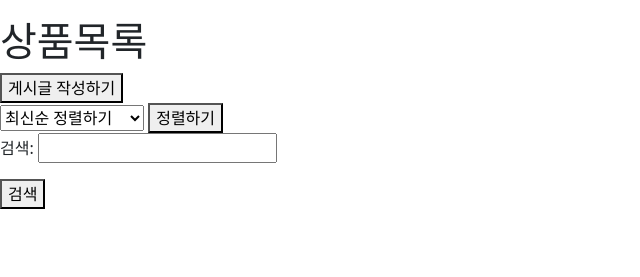
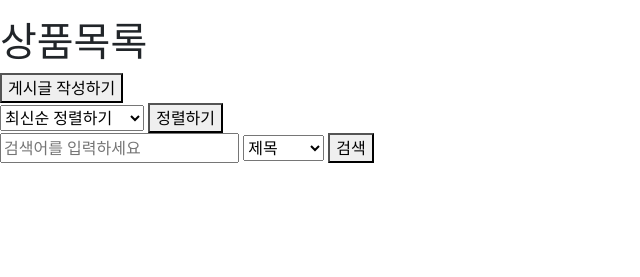
Before and after one commit to qwerrrqw/spartamarket, a Django app: page /products/ in a window 1280 px wide. Shown: the part 69-346 px from the top of the page, without its empty margins (0-640 px from the left). Run offline with Django 4.2, Linux system fonts and the light colour scheme; data that the repository does not hold is empty.

Commit message:
commit
해시태그 검색 기능 추가
드롭다운 목록 추가해서 작성자, 제목, 내용, 해시태그 별로 검색할 수
있도록 기능 추가

```diff
--- a/spartamarket/products/templates/products/product.html
+++ b/spartamarket/products/templates/products/product.html
@@ -14,10 +14,18 @@
             <button type="submit">정렬하기</button>
         </form>
 
-    <form action="{% url 'products:search' %}" method="GET">
-    {{ search_form.as_p}}
-        <button type="submit">검색</button>
-    </form>
+        <form action="{% url 'products:search' %}" method="GET">
+            <input type="text" name="search_word" placeholder="검색어를 입력하세요" required>
+
+            <select name="type">
+                <option value="title">제목</option>
+                <option value="content">내용</option>
+                <option value="author">작성자</option>
+                <option value="hashtag">해시태그</option> <!-- 해시태그 옵션 추가 -->
+            </select>
+
+            <button type="submit">검색</button>
+        </form>
 
     {% for article in articles %}
         <a href="{% url 'products:product_detail' article.pk %}">
--- a/spartamarket/products/views.py
+++ b/spartamarket/products/views.py
@@ -76,7 +76,7 @@ def edit(request, pk):
     return render(request, "products/edit.html", context)
 
 
-# Update view
+
 @login_required
 def update(request, pk):
     product = get_object_or_404(Article, pk=pk)
@@ -112,12 +112,25 @@ def update(request, pk):
 
 def search(request):
     search_word = request.GET.get("search_word")
-    article_list = Article.objects.filter(
-        Q(title__icontains=search_word) |
-        Q(content__icontains=search_word) |
-        Q(author__username__icontains=search_word)
-        # 해시태그 추가 필요
-    ).distinct()
+    search_type = request.GET.get("type")  # 검색 타입 추가
+
+    # 검색 타입에 따라 필터링
+    if search_type == 'title':
+        article_list = Article.objects.filter(Q(title__icontains=search_word)).distinct()
+    elif search_type == 'content':
+        article_list = Article.objects.filter(Q(content__icontains=search_word)).distinct()
+    elif search_type == 'author':
+        article_list = Article.objects.filter(Q(author__username__icontains=search_word)).distinct()
+    elif search_type == 'hashtag':  # 해시태그로 검색하는 경우
+        article_list = Article.objects.filter(Q(hashtags__content__icontains=search_word)).distinct()
+    else:
+        # 기본적으로 제목, 내용, 작성자 모두를 검색
+        article_list = Article.objects.filter(
+            Q(title__icontains=search_word) |
+            Q(content__icontains=search_word) |
+            Q(author__username__icontains=search_word) |
+            Q(hashtags__content__icontains=search_word)  # 해시태그 추가
+        ).distinct()
 
     context = {
         "search_word": search_word,
```
